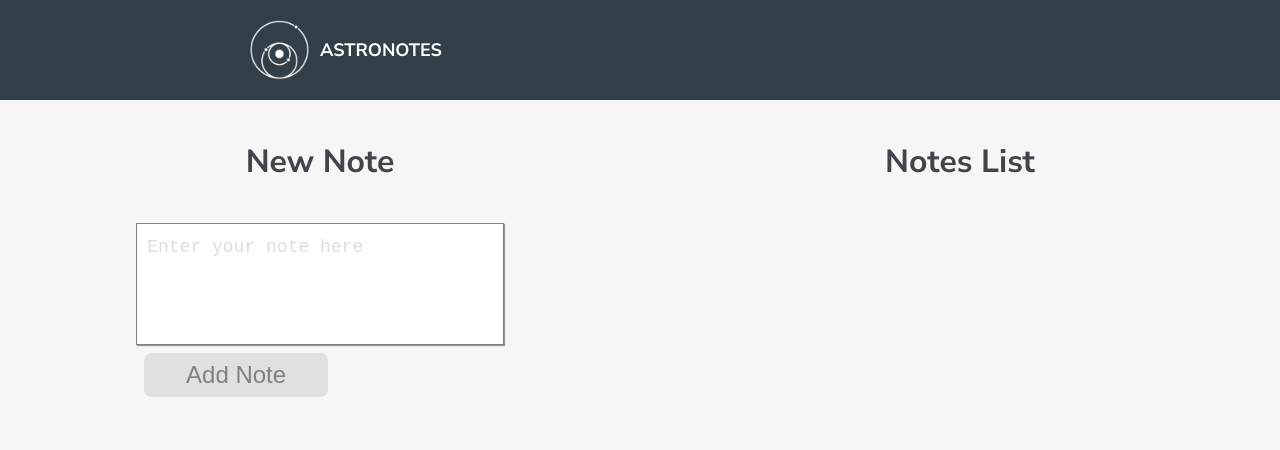
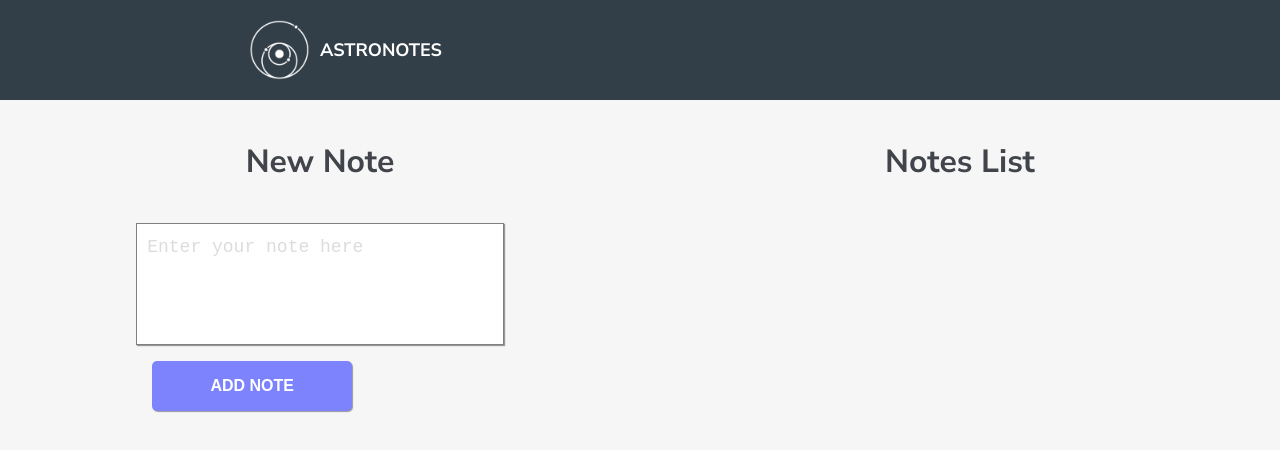
Before and after one commit to diegodinizz/astro-notes, a React (Create React App) app: page / in a window 1280 px wide. Shown: the top 450 px of the page. Built offline with nearby package versions, Linux system fonts and the light colour scheme.

Commit message:
adjusting buttons

```diff
--- /dev/null
+++ b/src/components/BackButton.js
@@ -0,0 +1,10 @@
+import styled from 'styled-components'
+import { Link } from 'react-router-dom'
+
+export const BackButton = styled(Link)`
+  font-size: 1.5em;
+  line-height: 6em;
+  font-weight: 500;
+  text-decoration: none;
+  color: #121314;
+`
--- a/src/components/CustomButton.js
+++ b/src/components/CustomButton.js
@@ -13,6 +13,9 @@ const Container = styled.button`
   border: none;
   outline: none;
   margin: 1rem;
+  border-radius: 5px;
+  box-shadow: 1px 1px 1px #999;
+  max-width: 200px;
 `
 
 export const CustomButtom = ({ children, color, onClick }) => (
--- a/src/containers/NewNote.js
+++ b/src/containers/NewNote.js
@@ -4,6 +4,7 @@ import styled from 'styled-components'
 import { useDispatch } from 'react-redux'
 
 import { addNote } from '../redux/actions'
+import { CustomButtom } from '../components/CustomButton'
 
 const Container = styled.div`
   display: flex;
@@ -41,25 +42,6 @@ const Content = styled.textarea`
   }
 `
 
-const Button = styled.button`
-  font-size: 1.5rem;
-  padding: 0.5rem;
-  border: none;
-  outline: none;
-  box-sizing: border-box;
-  border-radius: 0.5rem;
-  cursor: pointer;
-  background-color: #e0e0e0;
-  color: grey;
-  width: 50%;
-  text-align: center;
-  margin: 0.5rem;
-
-  &:hover {
-    background-color: #ccc;
-  }
-`
-
 export const NewNote = () => {
   const [note, setNote] = useState('')
   const dispatch = useDispatch()
@@ -81,7 +63,7 @@ export const NewNote = () => {
           onChange={event => setNote(event.target.value)}
           required
         />
-        <Button type='submit'>Add Note</Button>
+        <CustomButtom color='#7C83FD' type='submit'>ADD NOTE</CustomButtom>
       </form>
     </Container>
   )
--- a/src/pages/NoteDetail.js
+++ b/src/pages/NoteDetail.js
@@ -4,15 +4,17 @@ import styled from 'styled-components'
 import { useDispatch, useSelector } from 'react-redux'
 import { useHistory } from 'react-router-dom'
 
+import { deleteNote, updateNote } from '../redux/actions'
 import { CustomButtom } from '../components/CustomButton'
-import { deleteNote, updateNote } from '../redux/actions'
+import { BackButton } from '../components/BackButton'
 
 const Container = styled.div`
   display: flex;
   flex-direction: column;
-  justify-content: flex-start;
+  justify-content: center;
   align-items: center;
-  margin: 0 auto;
+  /* margin: 0 auto; */
+  width: 100%;
 `
 
 const Title = styled.h1`
@@ -37,11 +39,20 @@ const Content = styled.textarea`
 const ButtonsContainer = styled.div`
   display: flex;
   flex-direction: row;
+  justify-content: space-between;
+  width: 20%;
+  margin-top: 20px;
+`
+
+const BackButtonContainer = styled.div`
+  display: flex;
+  justify-content: flex-start;
+  align-items: center;
+  width: 30%;
 `
 
 export const NoteDetail = () => {
   const { id, content } = useSelector(state => state.currentNote)
-  const notes = useSelector(state => state.notes)
   const [value, setValue] = useState(content)
   const dispatch = useDispatch()
   const history = useHistory()
@@ -73,13 +84,16 @@ export const NoteDetail = () => {
         required
       />
       <ButtonsContainer>
-        <CustomButtom color='blue' onClick={handleUpdate}>
-          Edit
+        <CustomButtom color='#5F939A' onClick={handleUpdate}>
+          Update
         </CustomButtom>
-        <CustomButtom color='red' onClick={handleDelete}>
+        <CustomButtom color='#FF616D' onClick={handleDelete}>
           Delete
         </CustomButtom>
       </ButtonsContainer>
+      <BackButtonContainer>
+        <BackButton to='/'>&#8592; Back</BackButton>
+      </BackButtonContainer>
     </Container>
   )
 }
```
